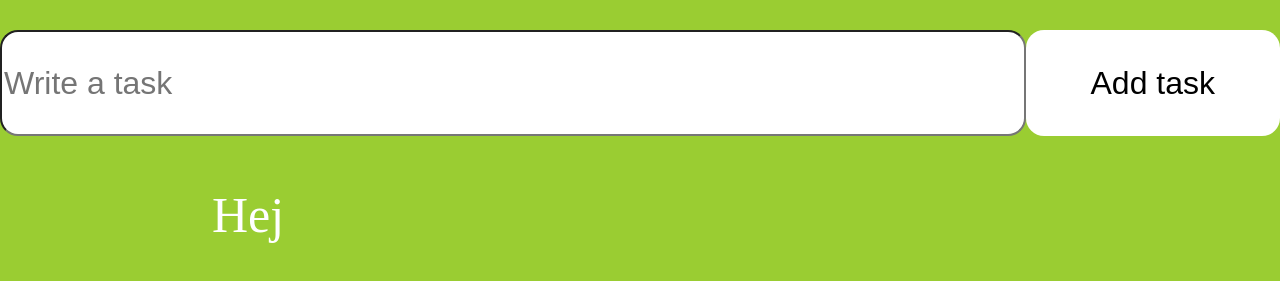
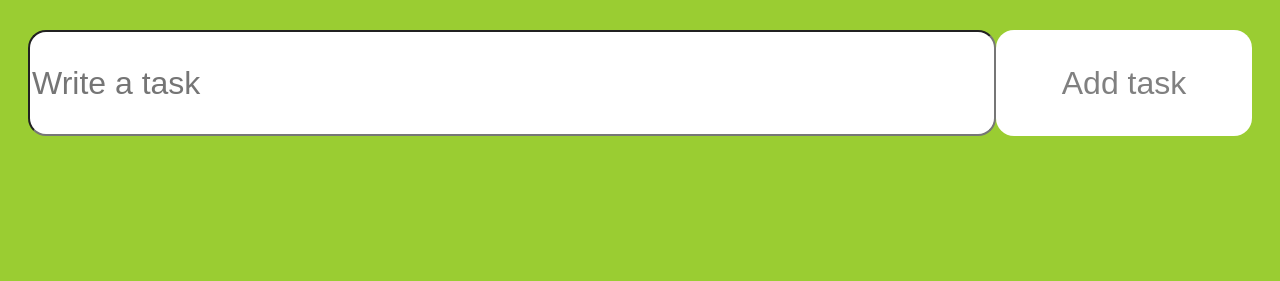
Before and after one commit to carlsylvan/collab, a website built with Parcel: page src/index.html in a window 1280 px wide. Shown: the part 95-376 px from the top of the page. Built offline with nearby package versions, Linux system fonts and the light colour scheme.

Commit message:
padding spacing

```diff
--- a/src/index.html
+++ b/src/index.html
@@ -18,7 +18,6 @@
       <button type="submit" id="addButton">Add task</button>
     </form>
     <ol id="taskList">
-      <li>Hej</li>
     </ol>
   </body>
 </html>
--- a/src/scss/main.scss
+++ b/src/scss/main.scss
@@ -23,6 +23,7 @@ body {
         justify-content: center;
         button {
             background-color: white;
+            color: grey;
             border: 0;
             width: 20%;
             border-radius: 18px;
@@ -31,7 +32,7 @@ body {
         #myInput {
         border-radius: 18px;
         outline: none;
-        width: 80%;
+        width: 75%;
         height: 100px;
         font-size: xx-large;
         }
```
